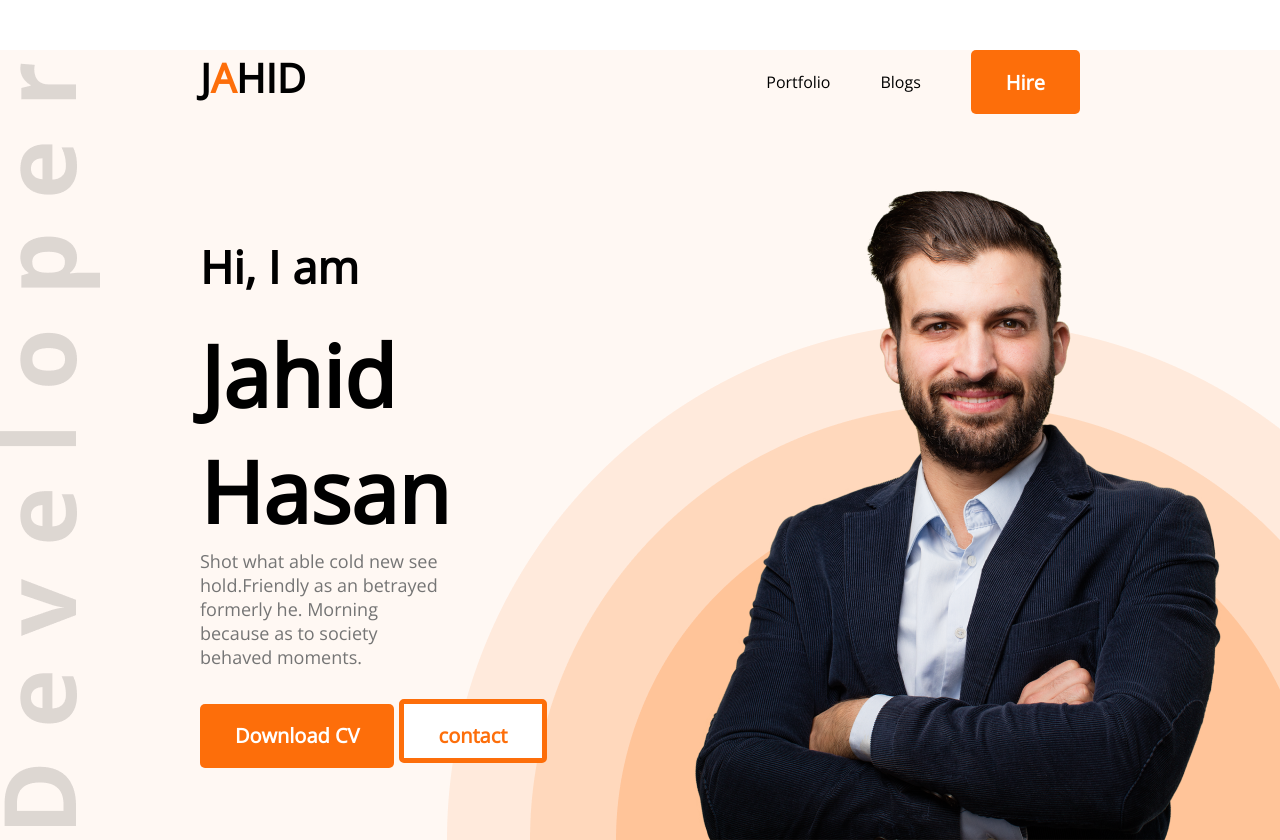
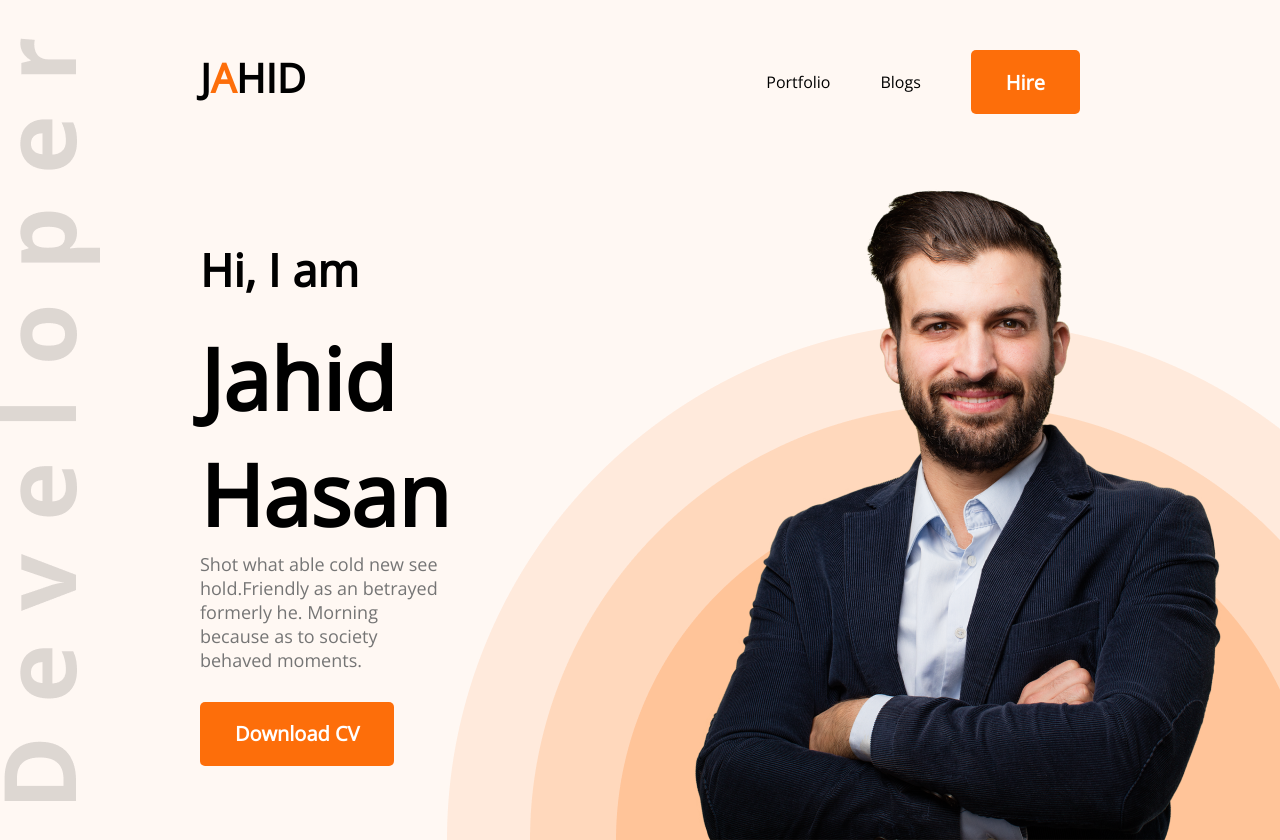
Before and after one commit to jahidcst/Jahid-first-portfolio, a plain HTML site: page index.html in a window 1280 px wide. Shown: the top 840 px of the page. Drawn offline with nearby package versions, Linux system fonts and the light colour scheme.

Commit message:
fixed nav padding

```diff
--- a/index.html
+++ b/index.html
@@ -26,7 +26,6 @@
                 <p class="banner-description">Shot what able cold new see hold.Friendly as an betrayed
                     formerly he. Morning because as to society behaved moments.</p>
                 <button class="btn-primary">Download CV</button>
-                <button id="side-btn">contact</button>
             </div>
             <img src="images/hardy.png" alt="">
         </div>
--- a/styles/portfolio.css
+++ b/styles/portfolio.css
@@ -14,7 +14,7 @@
 nav{
     display: flex;
     justify-content: space-between;
-    margin: 50px 200px;
+    padding: 50px 200px;
 }
 .nav-title{
     font-weight: 700;
@@ -40,17 +40,6 @@ nav li{
     font-weight: 700;
     font-size: 20px;
     border: 0;
-}
-#side-btn{
-    padding: 18px 35px;
-    height: 64px;
-    border-radius: 5px;
-    background: #ffffff;
-    color: #fd6e0a;
-    font-weight: 700;
-    font-size: 20px;
-    border: 5px;
-    border-style: solid;
 }
 /* banner styles */
 .banner{
```
